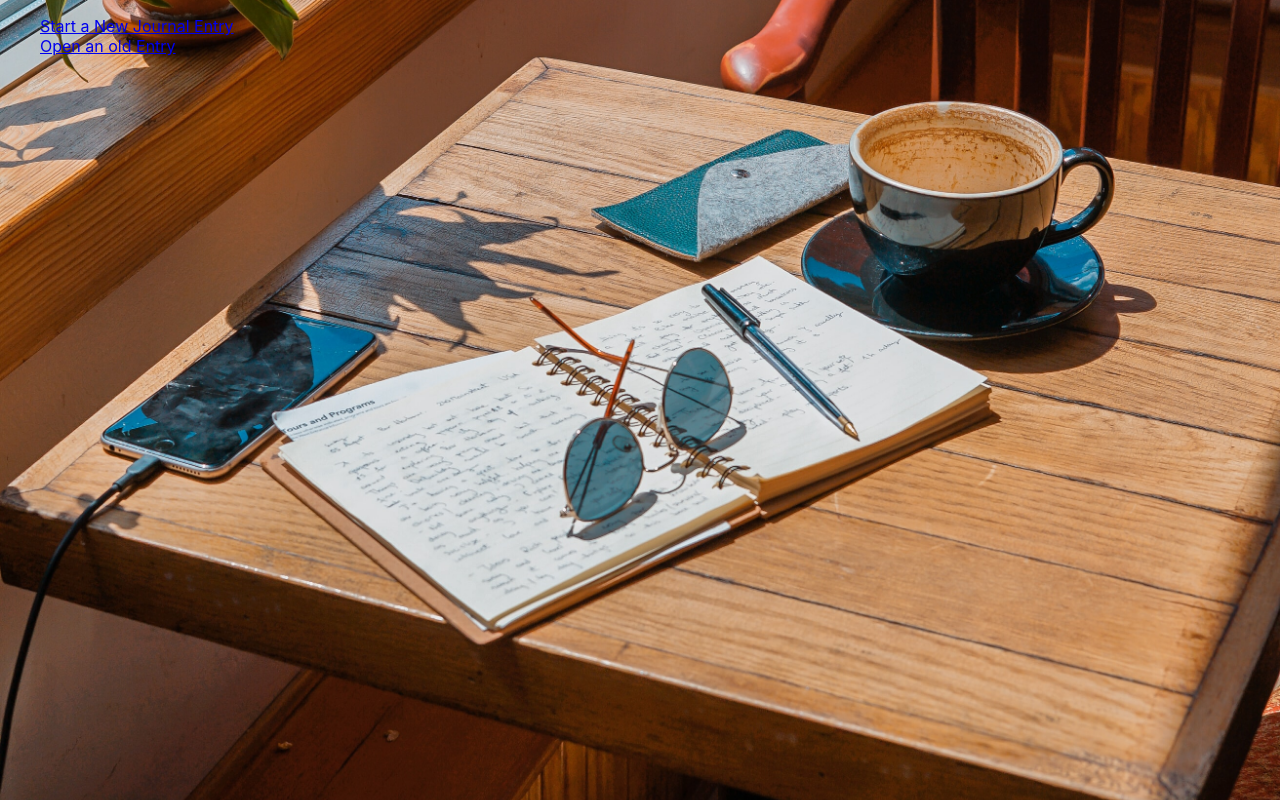
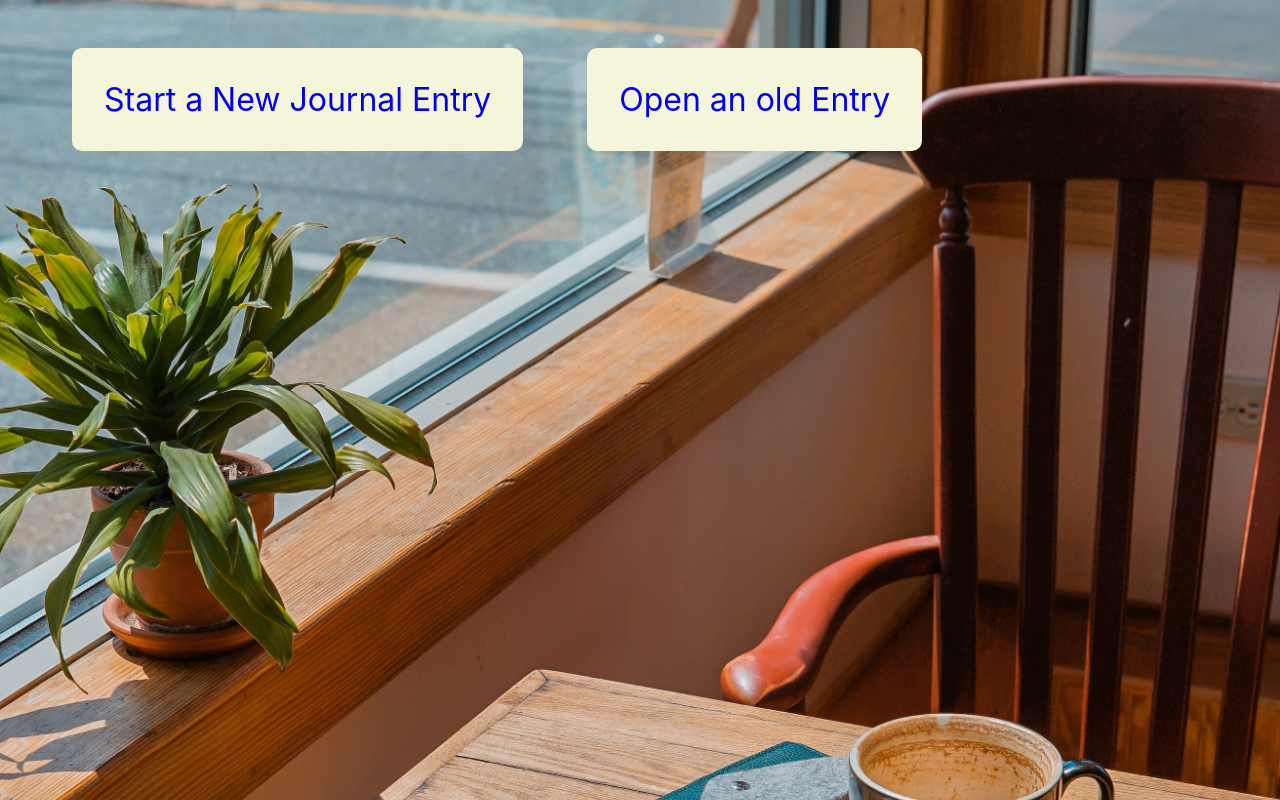
Before and after one commit to Rollyloni/diary-project-Client, a React (Create React App) app: page / in a window 1280 px wide. Shown: the top 800 px of the page. Built offline with nearby package versions, Linux system fonts and the light colour scheme.

Commit message:
added functionality to entry button

```diff
--- a/src/Components/NavBarComponent/NavBarComponent.js
+++ b/src/Components/NavBarComponent/NavBarComponent.js
@@ -1,26 +1,31 @@
-import React from "react";
+// import { Component } from "react";
 import "../../Pages/HomePage.scss";
-import { NavLink } from "react-router-dom";
 import "./NavBarComponent.scss";
 
-function NavBarComponent() {
+function NavBarComponent(props) {
+  const addTextArea = {
+    id: `${props.noOfItems}paragraph`,
+    type: "textarea",
+  }
+
+
+  const handleOnClick = () => {
+    props.stateFunc(addTextArea)
+  }
+
+  console.log(props)
   return (
     <div>
+
       <ul className="links">
-        <li>
-          <NavLink to="/new" className="links__section">
+        <li onClick={() => {handleOnClick()}}>
             Add New entry
-          </NavLink>
         </li>
         <li>
-          <NavLink to="/search" className="links__section">
             Add an entertainment
-          </NavLink>
         </li>
         <li>
-          <NavLink to="/form" className="links__section">
             Add a Description
-          </NavLink>
         </li>
       </ul>
     </div>
--- a/src/Pages/HomePage.js
+++ b/src/Pages/HomePage.js
@@ -6,10 +6,10 @@ function HomePage () {
       <nav>
         <ul>
           <Link to='/new-entry'>
-            <li>Start a New Journal Entry</li>
+            <li className="main-navigation">Start a New Journal Entry</li>
           </Link>
           <Link to='./old-entries'>
-            <li>Open an old Entry</li>
+            <li className="main-navigation">Open an old Entry</li>
           </Link>
 
         </ul>
--- a/src/Pages/HomePage.scss
+++ b/src/Pages/HomePage.scss
@@ -2,4 +2,16 @@ body {
   background-image: url("../assets/images/toa-heftiba-QnUywvDdI1o-unsplash.jpg");
   background-position: center;
   background-size: cover;
+  height: 100vw;
+  background-repeat: no-repeat;
 }
+
+.main-navigation {
+  font-size: 2rem;
+  text-decoration: none;
+  background-color: beige;
+  border-radius: 10px;
+  display: inline-block;
+  margin: 2rem;
+  padding: 2rem;
+}
--- a/src/Pages/NewEntry/NewEntry.js
+++ b/src/Pages/NewEntry/NewEntry.js
@@ -1,5 +1,6 @@
 import './NewEntry.scss';
 import { Component } from 'react';
+import { Link } from 'react-router-dom';
 import NavBarComponent from "../../Components/NavBarComponent/NavBarComponent";
 
 
@@ -8,17 +9,37 @@ class NewEntry extends Component {
         loadComponents: []
     }
 
+    stateFunc = (newAddition) => {
+        let arrayUpdate = [...this.state.loadComponents]
+        console.log(arrayUpdate)
+        arrayUpdate.push(newAddition)
+        console.log(arrayUpdate)
+        this.setState( {
+            loadComponents: arrayUpdate
+        })
+    }
+
     render() {
         return (
             <>
-                <NavBarComponent />
+                <Link to="/">Home</Link>
+                <NavBarComponent stateFunc={this.stateFunc} noOfItems={this.state.loadComponents.length}/>
                 <form>
                     <label>
                         Title
                         <input name="entry-title" placeholder='Enter entry title here' />
                     </label>
-                    <textarea placeholder="Tell me about it..." />
-                    {this.state.loadComponents}
+                    <button>Submit Journal</button>
+                    {this.state.loadComponents.length>0
+                    ? this.state.loadComponents.map(component => {
+                        if (component.type === "textarea") {
+                            return <textarea key={component.id} placeholder="Tell me about it..." />
+                        } else {
+                            return <div></div>
+                        }
+
+                    })
+                    : null}
                 </form>
             </>
         )
```
